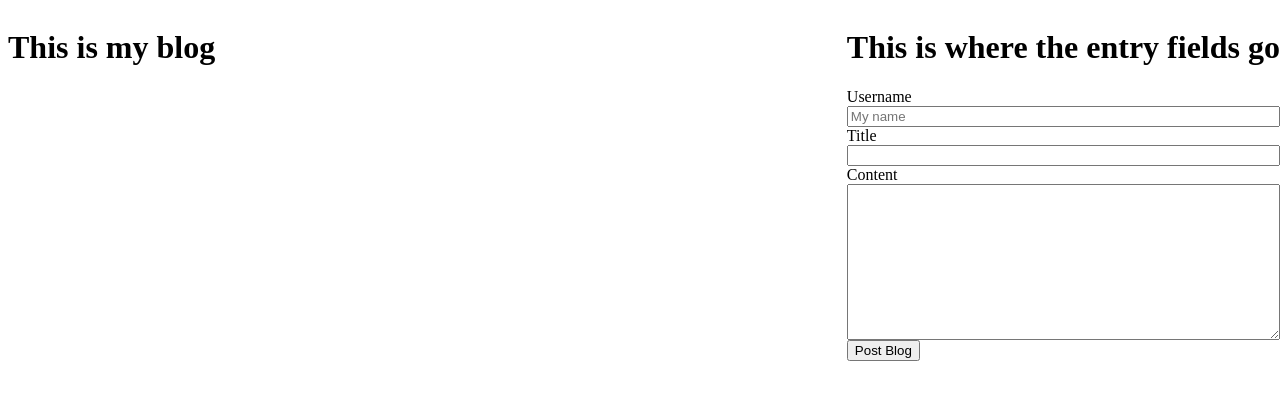
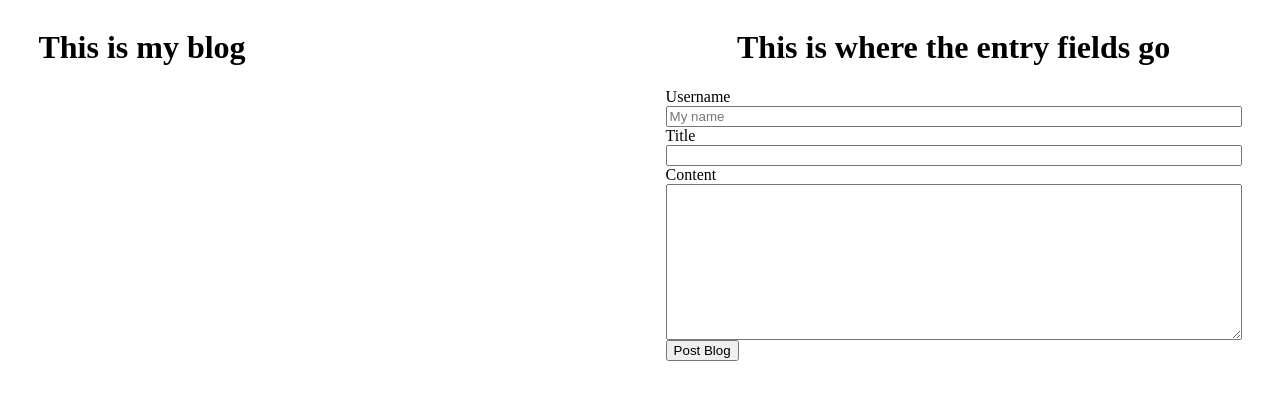
Before and after one commit to Rovak0/blog, a plain HTML site: page index.html in a window 1280 px wide. Drawn offline with Linux system fonts and the light colour scheme.

Commit message:
2 pages are hard

```diff
--- a/assets/css/style.css
+++ b/assets/css/style.css
@@ -6,12 +6,32 @@
     display:flex;
 }
 
+.leftSide{
+    width : 45%;
+    position: fixed;
+    left: 3%;
+
+    /* I can't get the sides to take up the whole height  */
+    /* border-style: solid;
+    border-color: black;
+    border-width: 2px; */
+}
+
+
 .rightSide{
+    width : 45%;
     position: fixed;
-    right:0px;
+    right:3%;
+    /* border-style: solid;
+    border-color: black;
+    border-width: 2px; */
 }
 
 .textBoxes{
     display: flex;
     flex-direction: column;
 }
+
+.rightSide h1{
+    text-align: center;
+}
--- a/index.html
+++ b/index.html
@@ -9,7 +9,7 @@
 <body>
     <div class="frame">
         <!-- i have a left and a right side -->
-        <div>
+        <div class="leftSide">
             <h1> This is my blog</h1>
             <!-- graphics part -->
         </div>
```
Also changed, not shown: assets/script/lander.js (+7 -2 lines), blogPages.html (+1 -1 lines).
